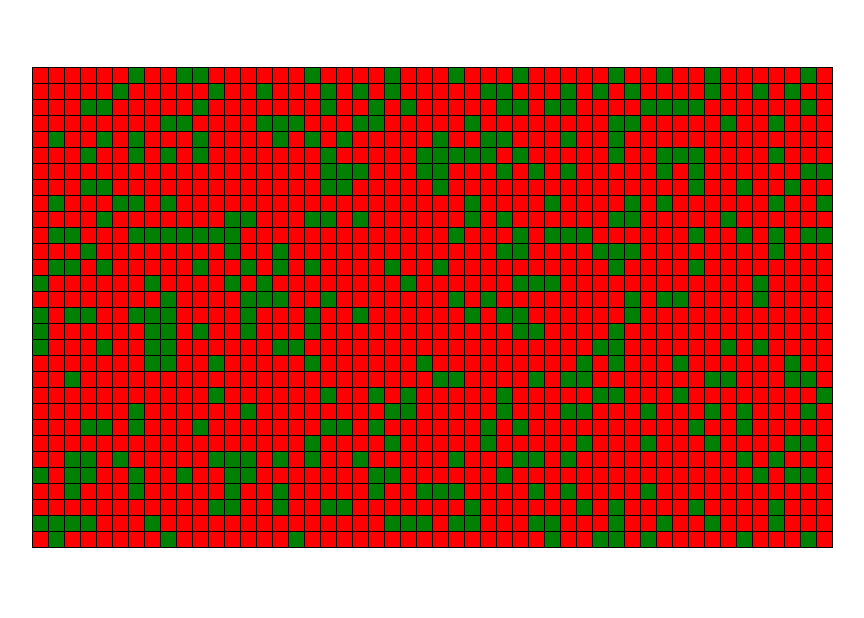
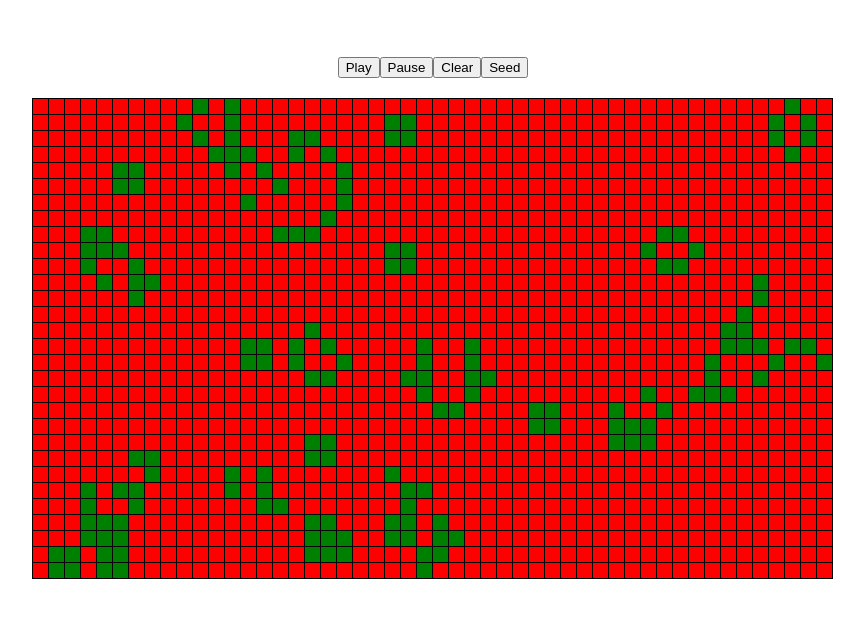
Before and after one commit to alvillaraza/game-of-life, a React (Create React App) app in the folder game-of-life/: page / in a window 1280 px wide. Shown: the top 618 px of the page, without its empty margins (207-1071 px from the left). Built offline with nearby package versions, Linux system fonts and the light colour scheme.

Commit message:
add working buttons

```diff
--- a/game-of-life/package.json
+++ b/game-of-life/package.json
@@ -6,7 +6,9 @@
     "@testing-library/jest-dom": "^4.2.4",
     "@testing-library/react": "^9.3.2",
     "@testing-library/user-event": "^7.1.2",
+    "bootstrap": "^4.5.0",
     "react": "^16.13.1",
+    "react-bootstrap": "^1.3.0",
     "react-dom": "^16.13.1",
     "react-scripts": "3.4.1"
   },
--- a/game-of-life/src/index.js
+++ b/game-of-life/src/index.js
@@ -1,6 +1,7 @@
 import React from "react";
 import ReactDOM from "react-dom";
 import "./index.css";
+import { Button, ButtonToolbar } from "react-bootstrap";
 
 class Box extends React.Component {
   selectBox = () => {
@@ -50,6 +51,29 @@ class Grid extends React.Component {
   }
 }
 
+class Buttons extends React.Component {
+  render() {
+    return (
+      <div className="center">
+        <ButtonToolbar>
+          <Button className="btn btn-default" onClick={this.props.playButton}>
+            Play
+          </Button>
+          <Button className="btn btn-default" onClick={this.props.pauseButton}>
+            Pause
+          </Button>
+          <Button className="btn btn-default" onClick={this.props.clear}>
+            Clear
+          </Button>
+          <Button className="btn btn-default" onClick={this.props.seed}>
+            Seed
+          </Button>
+        </ButtonToolbar>
+      </div>
+    );
+  }
+}
+
 class Main extends React.Component {
   constructor() {
     super();
@@ -62,20 +86,20 @@ class Main extends React.Component {
       gridFull: Array(this.rows)
         .fill()
         .map(() => Array(this.cols).fill(false)),
-    }
+    };
   }
 
   selectBox = (row, col) => {
     let gridCopy = arrayClone(this.state.gridFull);
-    gridCopy[row][col] = !gridCopy[row][col]
+    gridCopy[row][col] = !gridCopy[row][col];
     this.setState({
-      gridFull: gridCopy
-    })
-  }
+      gridFull: gridCopy,
+    });
+  };
 
   seed = () => {
     let gridCopy = arrayClone(this.state.gridFull);
-    for (let i = 0; i < this.rows; i++){
+    for (let i = 0; i < this.rows; i++) {
       for (let k = 0; k < this.cols; k++) {
         if (Math.floor(Math.random() * 4) === 1) {
           gridCopy[i][k] = true;
@@ -83,18 +107,67 @@ class Main extends React.Component {
       }
     }
     this.setState({
-      gridFull: gridCopy
-    })
-  }
+      gridFull: gridCopy,
+    });
+  };
+
+  playButton = () => {
+    clearInterval(this.intervalId);
+    this.intervalId = setInterval(this.play, this.speed);
+  };
+
+  pauseButton = () => {
+    clearInterval(this.intervalId);
+  };
+
+  clear = () => {
+    var grid = Array(this.rows)
+      .fill()
+      .map(() => Array(this.cols).fill(false));
+    this.setState({ gridFull: grid, generation: 0 });
+  };
+
+
+  play = () => {
+    let grid1 = this.state.gridFull;
+    let grid2 = arrayClone(this.state.gridFull);
+    for (let i = 0; i < this.rows; i++) {
+      for (let k = 0; k < this.cols; k++) {
+        let count = 0;
+        if (i > 0) if (grid1[i - 1][k]) count++;
+        if (i > 0 && k > 0) if (grid1[i - 1][k - 1]) count++;
+        if (i > 0 && k < this.cols - 1) if (grid1[i - 1][k + 1]) count++;
+        if (k < this.cols - 1) if (grid1[i][k + 1]) count++;
+        if (k > 0) if (grid1[i][k - 1]) count++;
+        if (i < this.rows - 1) if (grid1[i + 1][k]) count++;
+        if (i < this.rows - 1 && k > 0) if (grid1[i + 1][k - 1]) count++;
+        if (i < this.rows - 1 && k < this.cols - 1)
+          if (grid1[i + 1][k + 1]) count++;
+        if (grid1[i][k] && (count < 2 || count > 3)) grid2[i][k] = false;
+        if (!grid1[i][k] && count === 3) grid2[i][k] = true;
+      }
+    }
+    this.setState({
+      gridFull: grid2,
+      generation: this.state.generation + 1,
+    });
+  };
 
   componentDidMount() {
     this.seed();
+    this.playButton();
   }
 
   render() {
     return (
       <div>
         <h1> The Game of Life</h1>
+        <Buttons
+          playButton={this.playButton}
+          pauseButton={this.pauseButton}
+          clear={this.clear}
+          seed={this.seed}
+        />
         <Grid
           gridFull={this.state.gridFull}
           rows={this.rows}
```
Also changed, not shown: 1 other file (tests, documents, lock files or other folders).
